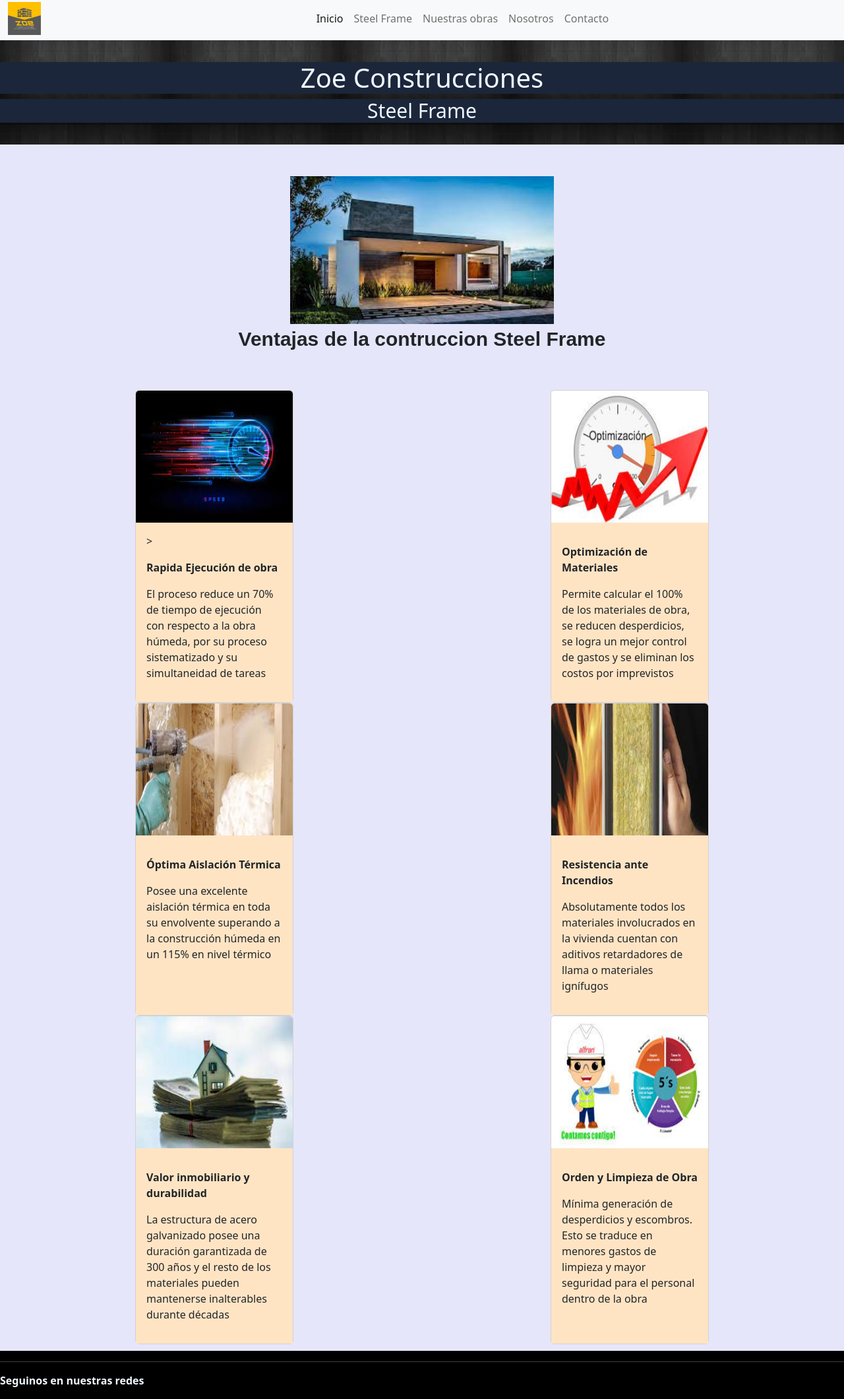
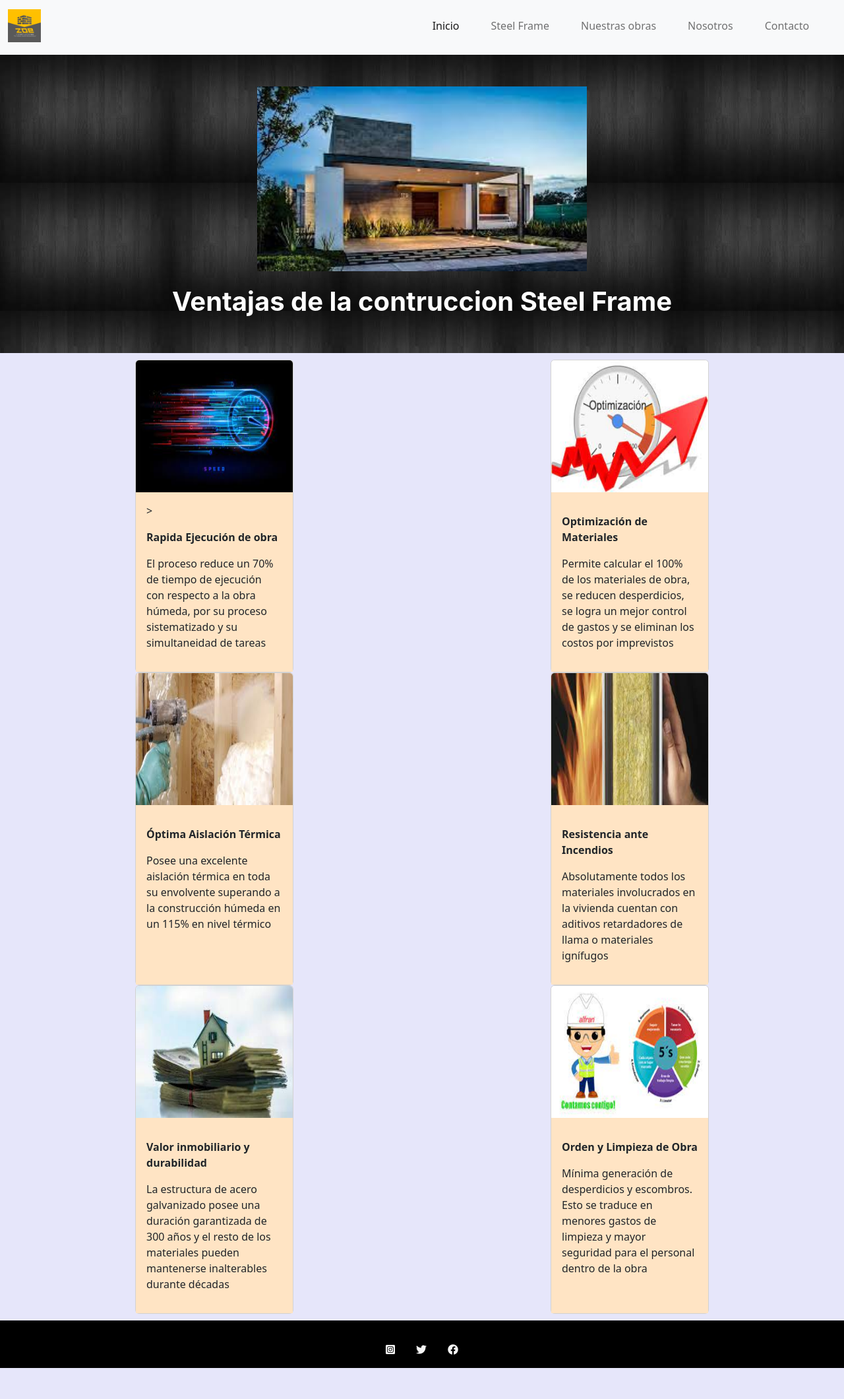
Before and after one commit to Paul-M-Corrales/Zoe-Construcciones, a plain HTML site: page paginas/SteelFrame.html in a window 1280 px wide. Shown: the part 5-2125 px from the top of the page at 66% size. After the commit the page ends 2078 px from the top, so only its background shows below. Drawn offline with nearby package versions, Linux system fonts and the light colour scheme.

Commit message:
Se cambio el footer en todas las paginas y se agrego en pantalla 320px titulos en pagina index.html

```diff
--- a/css/index.css
+++ b/css/index.css
@@ -6,14 +6,15 @@
 html{
   height: 100%;
 }
-header{
-  background-image: url(../imagenes/background.jpg);
-}
+
 body{
   display: flex;
   flex-direction: column;
   min-height: 100vh;
   background-color: aliceblue;
+}
+.titulos{
+  display: none;
 }
 .d-block {
   width: 800px;
@@ -28,6 +29,7 @@ body{
 .carousel{
   display: grid;
   justify-content: center;
+  background-image: url(../imagenes/background.jpg);
 }
 
 .contenedor__div{
@@ -228,19 +230,27 @@ img.card-img-top {
 .card-body {
   background-color: bisque;
 }
-.footer {
+
+.footer_iconos {
+  display: flex;
+  justify-content: center;
+  background-color: black;
+  padding-top: 1rem;
   color: aliceblue;
-  background-color: black;
-  width: 100%;
-  margin-top: auto;
 
 }
 
+a {
+  color: whitesmoke;
+  text-decoration: underline;
+  margin: 1rem;
+}
+
 .redes {
+  display: flex;
   width: 40px;
-  position: absolute;
-  right: 80%;
 }
+
 .tracking-in-expand {
 	-webkit-animation: tracking-in-expand 3s cubic-bezier(0.215, 0.610, 0.355, 1.000) both;
 	animation: tracking-in-expand 3s cubic-bezier(0.215, 0.610, 0.355, 1.000) both;
@@ -301,13 +311,19 @@ img.card-img-top {
   padding-top: 3rem;
   display: block;
   margin: auto;
-  width: 400px;
+  width: 500px;
+}
+.steel_img{width: 100%;
+  background-image: url(../imagenes/background.jpg);
 }
 
 .steel__titulo {
   text-align: center;
-  font-size: 30px;
-  font-family: fantasy;
+  font-size: 40px;
+  font-family: -apple-system, BlinkMacSystemFont, 'Segoe UI', Roboto, Oxygen, Ubuntu, Cantarell, 'Open Sans', 'Helvetica Neue', sans-serif;
+  color: white;
+  padding-top: 1rem;
+
 }
 
 .steel__complemento {
@@ -597,6 +613,9 @@ header{
 }
 .d-block {
   width: 300px;
-  height: 400px;
+  height: 350px;
 }
+.titulos{display: block;
+display: flex;
+flex-direction: column;}
 }
--- a/index.html
+++ b/index.html
@@ -6,6 +6,7 @@
     <meta http-equiv="X-UA-Compatible" content="IE=edge">
     <meta name="viewport" content="width=device-width, initial-scale=1.0">
     <title>ZoeConstrucciones</title>
+    <link rel="stylesheet" href="https://cdnjs.cloudflare.com/ajax/libs/font-awesome/6.1.0/css/all.min.css" integrity="sha512-10/jx2EXwxxWqCLX/hHth/vu2KY3jCF70dCQB8TSgNjbCVAC/8vai53GfMDrO2Emgwccf2pJqxct9ehpzG+MTw==" crossorigin="anonymous" referrerpolicy="no-referrer"/>
     <link href="https://cdn.jsdelivr.net/npm/bootstrap@5.2.0-beta1/dist/css/bootstrap.min.css" rel="stylesheet" integrity="sha384-0evHe/X+R7YkIZDRvuzKMRqM+OrBnVFBL6DOitfPri4tjfHxaWutUpFmBp4vmVor" crossorigin="anonymous">
     <link rel="stylesheet" href="./css/index.css">
 </head>
@@ -29,7 +30,12 @@
             </div>
     </div>
         </nav>
+        <div class="titulos">
+          <h1 class="tracking-in-contract-bck">Zoe Construcciones</h1>
+          <h2 class="header__secundario">Steel Frame</h2>
 
+        </div>
+      </header>
         <div id="carouselExampleCaptions" class="carousel slide" data-bs-ride="false">
           <div class="carousel-indicators">
             <button type="button" data-bs-target="#carouselExampleCaptions" data-bs-slide-to="0" class="active" aria-current="true" aria-label="Slide 1"></button>
@@ -131,15 +137,13 @@
 
 </main>
     <footer class="footer">
-        <hr>
-        <div>
-            <img class="redes" src="./imagenes/redes sociales.jpg" alt="">
+
+        <div class="footer_iconos">
+          <a href=""><i class="fa-brands fa-instagram-square"></i></a>
+          <a href=""><i class="fa-brands fa-twitter"></i></a>
+          <a href=""><i class="fa-brands fa-facebook"></i></a>
 
         </div>
-        <section>
-            <p><b>Seguinos en nuestras redes</b> </p>
-        </section>
-
 
     </footer>
     <script src="https://cdn.jsdelivr.net/npm/bootstrap@5.2.0-beta1/dist/js/bootstrap.bundle.min.js" integrity="sha384-pprn3073KE6tl6bjs2QrFaJGz5/SUsLqktiwsUTF55Jfv3qYSDhgCecCxMW52nD2" crossorigin="anonymous"></script>
--- a/paginas/SteelFrame.html
+++ b/paginas/SteelFrame.html
@@ -5,6 +5,7 @@
     <meta http-equiv="X-UA-Compatible" content="IE=edge">
     <meta name="viewport" content="width=device-width, initial-scale=1.0">
     <title>SteelFrame</title>
+    <link rel="stylesheet" href="https://cdnjs.cloudflare.com/ajax/libs/font-awesome/6.1.0/css/all.min.css" integrity="sha512-10/jx2EXwxxWqCLX/hHth/vu2KY3jCF70dCQB8TSgNjbCVAC/8vai53GfMDrO2Emgwccf2pJqxct9ehpzG+MTw==" crossorigin="anonymous" referrerpolicy="no-referrer"/>
     <link href="https://cdn.jsdelivr.net/npm/bootstrap@5.2.0-beta1/dist/css/bootstrap.min.css" rel="stylesheet" integrity="sha384-0evHe/X+R7YkIZDRvuzKMRqM+OrBnVFBL6DOitfPri4tjfHxaWutUpFmBp4vmVor" crossorigin="anonymous">
     <link rel="stylesheet" href="../css/index.css">
 </head>
@@ -28,18 +29,18 @@
             </div>
     </div>
         </nav>
-        <hr>
 
+<div class="titulos">
             <h1 class="tracking-in-contract-bck">Zoe Construcciones</h1>
             <h2 class="header__secundario">Steel Frame</h2>
 
-        <hr>
+          </div>
     </header>
-<div>
+<div class="steel_img">
     <img src="../imagenes/index3.jpg" class="img-fluid" alt="...">
-</div>
+
     <div class="steel__titulo">
-   <b>Ventajas de la contruccion Steel Frame</b>
+   <b>Ventajas de la contruccion Steel Frame</b> </div>
   <br>
   <br>
 </div>
@@ -81,18 +82,16 @@
         </div>
     </div>
 </section>
-                    <footer class="footer">
-                        <hr>
-                        <div >
-                           <img class="redes" src="../imagenes/redes sociales.jpg" alt="">
+<footer class="footer">
 
-                        </div>
-                        <section>
-                            <p><b>Seguinos en nuestras redes</b> </p>
-                        </section>
+  <div class="footer_iconos">
+    <a href=""><i class="fa-brands fa-instagram-square"></i></a>
+    <a href=""><i class="fa-brands fa-twitter"></i></a>
+    <a href=""><i class="fa-brands fa-facebook"></i></a>
 
+  </div>
 
-                    </footer>
+</footer>
                     <script src="https://cdn.jsdelivr.net/npm/bootstrap@5.2.0-beta1/dist/js/bootstrap.bundle.min.js" integrity="sha384-pprn3073KE6tl6bjs2QrFaJGz5/SUsLqktiwsUTF55Jfv3qYSDhgCecCxMW52nD2" crossorigin="anonymous"></script>
 </body>
 </html>
```
Also changed, not shown: paginas/Contacto.html (+8 -9 lines), paginas/Nosotros.html (+8 -9 lines), paginas/Nuestrasobras.html (+8 -9 lines).
